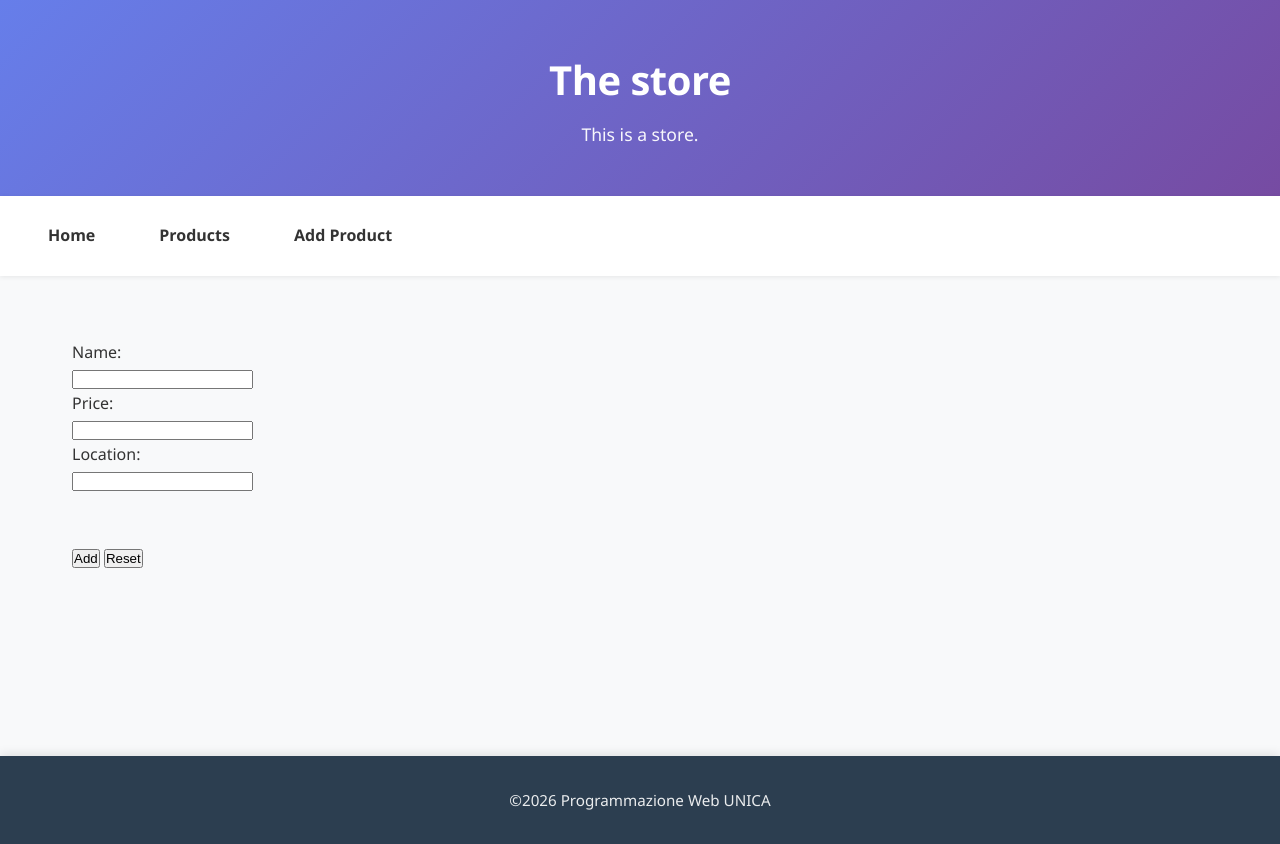
After one commit to Liaaa234/lab_2026, a FastAPI app: template templates/product_form.html in a window 1280 px wide. The commit adds this page. Run offline with FastAPI, Linux system fonts and the light colour scheme; the template is opened without the code that fills it, so the values that code supplies are empty.

Commit message:
add requirements

```diff
--- a/main.py
+++ b/main.py
@@ -1,19 +1,32 @@
-from fastapi import FastAPI, Request
+from fastapi import FastAPI, Request, Form
 from fastapi.responses import HTMLResponse
 from fastapi.templating import Jinja2Templates
 from fastapi.staticfiles import StaticFiles
+from typing import Annotated    #lo usiamo nei typing
+from pydantic import Field, BaseModel
+
+class Product(BaseModel):
+    name: Annotated[str, Field(min_length=3, max_length=30)]    #li metto opzionali, ossia se non li passo non mi dà errore, se invece li passo allora vengono usati perchè
+    price: Annotated[float, Field(gt=0)]                        #c'è | (or) quindi funziona sia se metto un valore sia se non lo metto con float | None = None
+    location: Annotated[str, Field(min_length=3)]               #ora stiamo usando Annotated quindi non serve metterle opzionali
+
+"""
+product = Product.model_validate(   #questa funzione prende un dizionario e lo trasforma in un oggetto di tipo Product, se il dizionario non rispetta le regole di validazione allora viene sollevata un'eccezione
+    {"name": "Notebook DELL", "price": 2999.99, "location": "Cagliari"}
+)
+"""
 
 app = FastAPI()
 app.mount("/static", StaticFiles(directory="static"), name="static")
 templates= Jinja2Templates(directory="templates")
 
 product_list = [
-    {"name": "notebook DELL", "price": 2999.99, "location": "Cagliari"},
-    {"name": "notebook HP", "price": 1999.99, "location": "Sassari"},
-    {"name": "notebook ASUS", "price": 1499.99, "location": "Samatzai"},
-    {"name": "notebook ACER", "price": 999.99, "location": "Fanculo"},
+    {"name": "Notebook DELL", "price": 2999.99, "location": "Cagliari"},
+    {"name": "Notebook HP", "price": 1999.99, "location": "Sassari"},
+    {"name": "Notebook ASUS", "price": 1499.99, "location": "Samatzai"},
+    {"name": "Notebook ACER", "price": 999.99, "location": "Fanculo"},
 ]
-@app.get("/", response_class=HTMLResponse)#per aggiungere questa funzione all'endpoint dobbiamo mettere un decoratore, inzia con @ poi la variabile a cui si riferisce e poi il .metodo e tra parentesi il percorso
+@app.get("/", response_class=HTMLResponse)#per aggiungere questa funzione all'endpoint dobbiamo mettere un decoratore, inzia con @ poi la variabile a cui si riferisce e poi il metodo e tra parentesi il percorso
 def home (request: Request):
 
     return templates.TemplateResponse(
@@ -29,3 +42,23 @@ def products(request: Request):
         name="products.html",
         context={"product_list": product_list}
     )
+
+@app.get("/product_form", response_class=HTMLResponse)
+def add_product(request: Request):
+    return templates.TemplateResponse(
+        request=request,
+        name="product_form.html",
+    )
+
+@app.post("/insert_product")
+def insert_product(
+        product: Annotated[Product, Form()]
+):
+        product_list.append(product.model_dump())
+        return "Product added successfully"
+
+@app.post("/insert_product_json")
+def insert_product_json(
+        product: Product
+):
+    print(product)
--- a/templates/base.html
+++ b/templates/base.html
@@ -11,8 +11,9 @@
          <p>This is a store.</p>
     </header>
     <nav>
-        <a href="/">Home</a>
+        <a href="/">Home</a>        <!-- a è testo cliccabile -->
         <a href="/products">Products</a>
+        <a href="{{ url_for('add_product') }}">Add Product</a>
     </nav>
     <div class="container">
         {% block content%}
--- /dev/null
+++ b/templates/product_form.html
@@ -0,0 +1,20 @@
+{% extends "base.html" %}
+
+{% block content %}
+
+<form action="{{ url_for('insert_product') }}" method="post">    <!-- conterrà l'url della funzione a cui dovrò mandare i dati --- ora sarà una richiesta POST e non GET-->
+    <label for="name">Name:</label><br>
+    <input type="text" id="name" name="name" required><br>   <!-- id serve ad associare le cose nell'html, name servirà quando verrano inviati i dati -->
+
+    <label for="price">Price:</label><br>
+    <input type="number" min="0" name="price" id="price" required><br>
+
+    <label for="location">Location:</label><br>
+    <input type="text" id="location" name="location" required><br>
+
+    <br><br>
+    <input type="submit" value="Add">   <!-- submit metterà un bottone da schiacciare per inviare i dati -->
+    <input type="reset" value="Reset">   <!-- reset svuoterà i campi -->
+</form>
+
+{% endblock %}
```
